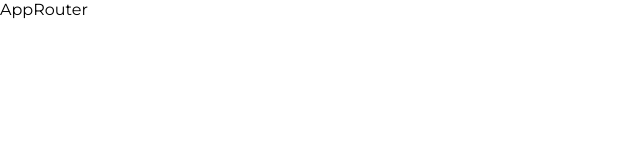
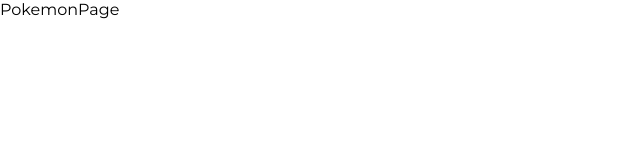
Before and after one commit to Adrian-Corttes/Pokedex, a React (Vite) app: page /pokemon/1 in a window 1280 px wide. Shown: the top 160 px of the page, without its empty margins (0-640 px from the left). Built offline with nearby package versions, Linux system fonts and the light colour scheme.

Commit message:
Routes Added

```diff
--- a/src/App.jsx
+++ b/src/App.jsx
@@ -1,4 +1,5 @@
-import "./components/Home";
+import React from "react";
+
 import AppRouter from "./AppRouter";
 
 
--- a/src/AppRouter.jsx
+++ b/src/AppRouter.jsx
@@ -1,8 +1,22 @@
 import React from 'react'
+import { Navigate, Route, Routes } from 'react-router-dom'
+
+import Navigation from './components/Navigation'
+import HomePage from './pages/HomePage'
+import PokemonPage from './pages/PokemonPage'
+import SearchPage from './pages/SearchPage'
 
 const AppRouter = () => {
   return (
-    <div>AppRouter</div>
+    <Routes>
+      <Route path='/' element={<Navigation/>}>
+        <Route index element={<HomePage/>}/>
+        <Route path='pokemon/:id' element={ <PokemonPage/>}/>
+        <Route path='search' element={<SearchPage/>}/>
+      </Route>
+
+      <Route path='*' element={<Navigate to='/'/>}/>
+    </Routes>
   )
 }
 
--- a/src/components/Home.jsx
+++ /dev/null
@@ -1,9 +0,0 @@
-import React from 'react'
-
-const Home = () => {
-  return (
-    <div>Home</div>
-  )
-}
-
-export default Home
--- /dev/null
+++ b/src/components/Navigation.jsx
@@ -0,0 +1,12 @@
+import React from "react";
+import { Outlet } from "react-router-dom";
+
+const Navigation = () => {
+  return (
+    <div>
+      <Outlet/>
+    </div>
+  );
+};
+
+export default Navigation;
--- /dev/null
+++ b/src/pages/HomePage.jsx
@@ -0,0 +1,9 @@
+import React from 'react'
+
+const Homepage = () => {
+  return (
+    <div>Homepage</div>
+  )
+}
+
+export default Homepage
--- /dev/null
+++ b/src/pages/PokemonPage.jsx
@@ -0,0 +1,9 @@
+import React from 'react'
+
+const PokemonPage = () => {
+  return (
+    <div>PokemonPage</div>
+  )
+}
+
+export default PokemonPage
--- /dev/null
+++ b/src/pages/SearchPage.jsx
@@ -0,0 +1,9 @@
+import React from 'react'
+
+const SearchPage = () => {
+  return (
+    <div>SearchPage</div>
+  )
+}
+
+export default SearchPage
```
